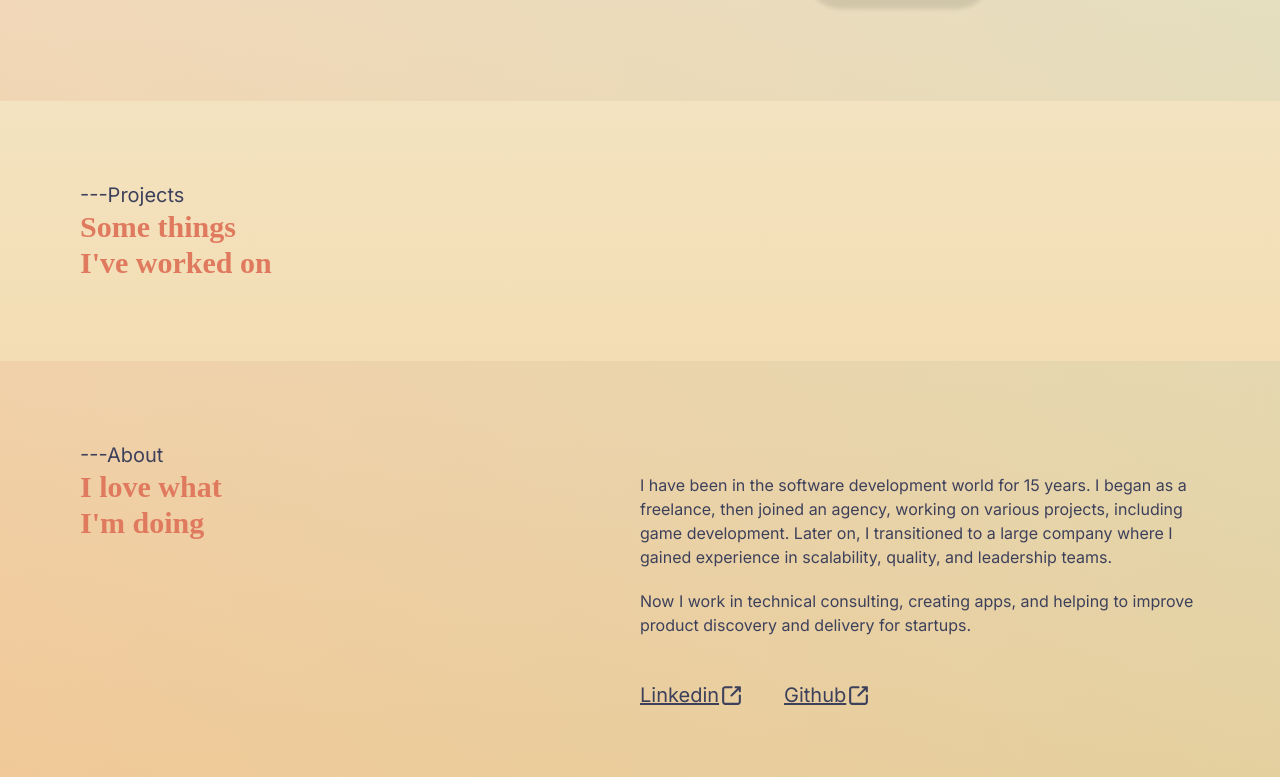
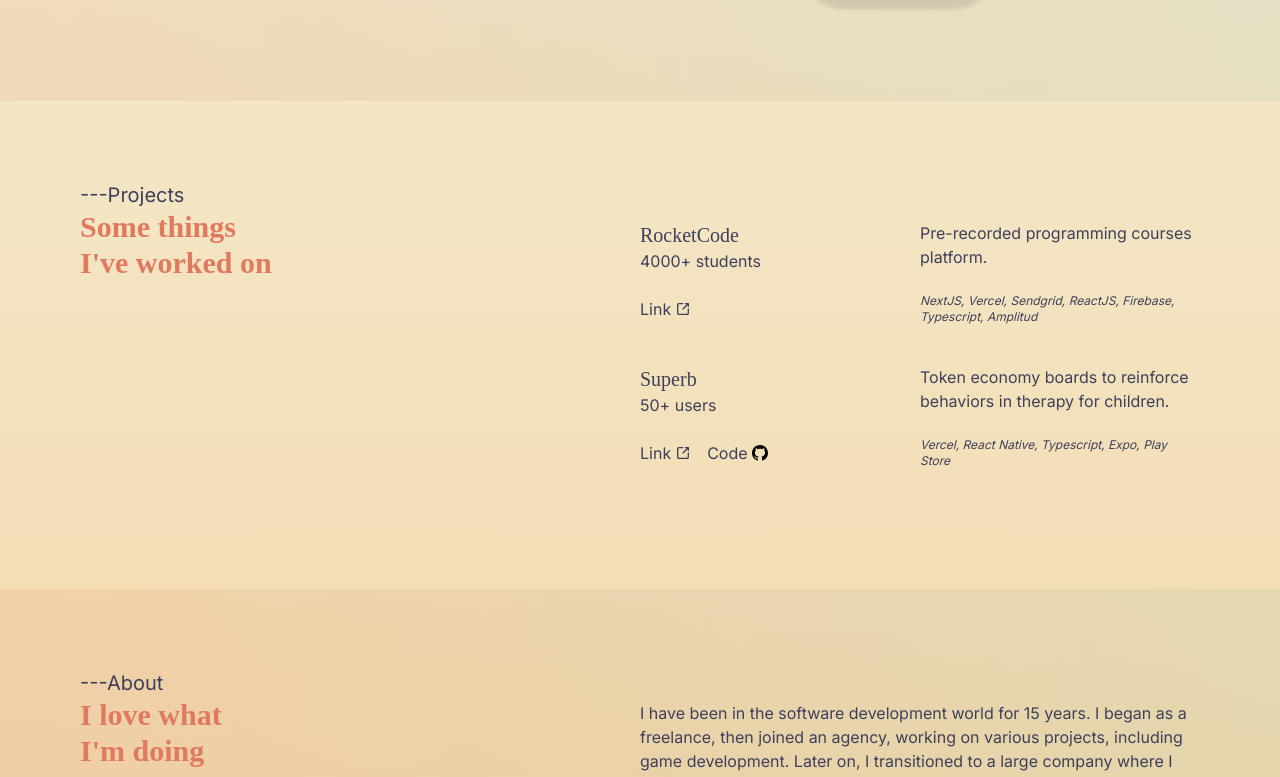
Before and after one commit to emanueltimlopez/emalopez.dev, a Next.js app: page / in a window 1280 px wide. Shown: the part 539-1316 px from the top of the page. Built offline with nearby package versions, Linux system fonts and the light colour scheme; a web font is replaced by a local one.

Commit message:
add projects

```diff
--- /dev/null
+++ b/app/footer/index.tsx
@@ -0,0 +1,8 @@
+export function Footer() {
+  return (
+    <footer className="flex flex-col text-center w-full pt-10 pb-44">
+      <p>Thank you for stopping by.</p>
+      <p>Made with ❤️ in Buenos Aires.</p>
+    </footer>
+  )
+}
--- /dev/null
+++ b/app/header/cta-header.tsx
@@ -0,0 +1,8 @@
+export function CTAHeader() {
+  return (
+    <div className="absolute hidden right-[10%] top-0 mt-6 bg-secondary-text rounded-[50px] w-[220px] h-[60px] md:flex items-center overflow-hidden">
+      <img className="rounded-[70px] rounded-tr-none h-full" src="/me-mobile.png" alt="picture of Ema"/>
+      <a className="font-serif text-lg text-white py-6 px-2" href="#contact">{"Let's"} Talk</a>
+    </div>
+  )
+}
--- a/app/header/menu.tsx
+++ b/app/header/menu.tsx
@@ -1,6 +1,8 @@
 'use client'
 
 import { PropsWithChildren, useEffect, useState } from "react"
+import { CTAMobile } from "../hero/cta-mobile"
+import { CTAHeader } from "./cta-header"
 
 export function Menu({ children }: PropsWithChildren) {
   const [moveHeader, setMoveHeader] = useState(false)
@@ -27,6 +29,7 @@
       <ul className={`flex text-lg gap-10 m-6 py-4 px-6 rounded-[70px] ${moveHeader && 'backdrop-blur-sm backdrop-brightness-110'}`}>
         { children }
       </ul>
+      {moveHeader && <CTAHeader/>}
     </div>
   )
 }
--- a/app/page.tsx
+++ b/app/page.tsx
@@ -3,7 +3,7 @@
 import { Menu } from "./header/menu";
 import { Hero } from "./hero";
 import { Title } from "./hero/title";
-import { Projects } from "./projects";
+import { projects } from "./projects-data";
 import { TitleSection } from "./title-section";
 import { About } from "./about";
 import { Contact } from "./contact";
@@ -17,6 +17,10 @@
 import { LinkExternal } from "./about/link-external";
 import { Email } from "./contact/email";
 import { CTAMobile } from "./hero/cta-mobile";
+import { List } from "./projects/list";
+import { Project } from "./projects/project";
+import { Projects } from "./projects";
+import { Footer } from "./footer";
 
 export default function Home() {
   return (
@@ -42,6 +46,9 @@
       <Limit>
         <Projects>
           <TitleSection section="Projects" text={<span>Some things<br/> {"I've"} worked on</span>}/>
+          <List>
+            { projects.map((p) => <Project key={p.title} {...p} />) }
+          </List>
         </Projects>
       </Limit>
 
@@ -73,6 +80,7 @@
         </Contact>
       </Limit>
 
+      <Footer />
     </main>
   );
 }
--- /dev/null
+++ b/app/projects-data.ts
@@ -0,0 +1,26 @@
+export interface IProject {
+  title: string;
+  link?: string;
+  code?: string;
+  description: string;
+  stack: string;
+  users?: string;
+}
+
+export const projects: IProject[] = [
+  {
+    title: 'RocketCode',
+    description: 'Pre-recorded programming courses platform.',
+    link: 'https://pasaporterocketcode.com/',
+    stack: 'NextJS, Vercel, Sendgrid, ReactJS, Firebase, Typescript, Amplitud',
+    users: '4000+ students'
+  },
+  {
+    title: 'Superb',
+    description: 'Token economy boards to reinforce behaviors in therapy for children.',
+    link: 'https://play.google.com/store/apps/details?id=com.wombat.superb&hl=es&gl=US',
+    stack: 'Vercel, React Native, Typescript, Expo, Play Store',
+    code: 'https://github.com/emanueltimlopez/superb',
+    users: '50+ users'
+  }
+]
--- a/app/projects/index.tsx
+++ b/app/projects/index.tsx
@@ -2,7 +2,7 @@
 
 export function Projects({ children }: PropsWithChildren) {
   return (
-    <section id="projects" className="p-6 md:p-20">
+    <section id="projects" className="p-6 md:p-20 md:grid md:grid-cols-2">
       { children }
     </section>
   )
--- /dev/null
+++ b/app/projects/list.tsx
@@ -0,0 +1,9 @@
+import { PropsWithChildren } from "react";
+
+export function List({ children }: PropsWithChildren) {
+  return (
+    <ul className="flex flex-col gap-10 my-10">
+      { children }
+    </ul>
+  )
+}
--- a/app/projects/project.tsx
+++ b/app/projects/project.tsx
@@ -0,0 +1,38 @@
+import { IProject } from "../projects-data"
+
+
+export function Project({ title, link, code, description, stack, users }: IProject) {
+  return (
+    <li className="grid grid-cols-2 border-xs">
+      <div className="flex flex-col gap-6">
+        <div className="flex flex-col">
+          <span className="font-serif text-xl">{ title }</span>
+          <span>{ users }</span>
+        </div>
+        <div className="flex gap-4">
+          {link && <a href={link} target="_blank" className="flex gap-1 items-center">Link <IconExternal/></a>}
+          {code && <a href={code} target="_blank" className="flex gap-1 items-center">Code <IconCode/></a>}
+        </div>
+      </div>
+      <div className="flex flex-col gap-6">
+        <p>{ description }</p>
+        <p className="text-xs italic">{ stack }</p>
+      </div>
+    </li>
+  )
+}
+
+function IconCode() {
+  return (
+    <svg width="16" height="16" viewBox="0 0 24 24"><path d="M12 0c-6.626 0-12 5.373-12 12 0 5.302 3.438 9.8 8.207 11.387.599.111.793-.261.793-.577v-2.234c-3.338.726-4.033-1.416-4.033-1.416-.546-1.387-1.333-1.756-1.333-1.756-1.089-.745.083-.729.083-.729 1.205.084 1.839 1.237 1.839 1.237 1.07 1.834 2.807 1.304 3.492.997.107-.775.418-1.305.762-1.604-2.665-.305-5.467-1.334-5.467-5.931 0-1.311.469-2.381 1.236-3.221-.124-.303-.535-1.524.117-3.176 0 0 1.008-.322 3.301 1.23.957-.266 1.983-.399 3.003-.404 1.02.005 2.047.138 3.006.404 2.291-1.552 3.297-1.23 3.297-1.23.653 1.653.242 2.874.118 3.176.77.84 1.235 1.911 1.235 3.221 0 4.609-2.807 5.624-5.479 5.921.43.372.823 1.102.823 2.222v3.293c0 .319.192.694.801.576 4.765-1.589 8.199-6.086 8.199-11.386 0-6.627-5.373-12-12-12z"/></svg>
+  )
+}
+
+function IconExternal() {
+  return (
+    <svg width="16" height="16" viewBox="0 0 41 41" fill="none">
+      <path d="M34.1667 18.7917C33.7136 18.7917 33.2791 18.9717 32.9587 19.292C32.6383 19.6124 32.4583 20.0469 32.4583 20.5V30.75C32.4583 31.2031 32.2784 31.6376 31.958 31.958C31.6376 32.2784 31.2031 32.4583 30.75 32.4583H10.25C9.79692 32.4583 9.3624 32.2784 9.04203 31.958C8.72165 31.6376 8.54167 31.2031 8.54167 30.75V10.25C8.54167 9.79692 8.72165 9.3624 9.04203 9.04203C9.3624 8.72165 9.79692 8.54167 10.25 8.54167H20.5C20.9531 8.54167 21.3876 8.36168 21.708 8.04131C22.0283 7.72093 22.2083 7.28641 22.2083 6.83333C22.2083 6.38026 22.0283 5.94573 21.708 5.62536C21.3876 5.30498 20.9531 5.125 20.5 5.125H10.25C8.89077 5.125 7.5872 5.66495 6.62608 6.62608C5.66495 7.5872 5.125 8.89077 5.125 10.25V30.75C5.125 32.1092 5.66495 33.4128 6.62608 34.3739C7.5872 35.335 8.89077 35.875 10.25 35.875H30.75C32.1092 35.875 33.4128 35.335 34.3739 34.3739C35.335 33.4128 35.875 32.1092 35.875 30.75V20.5C35.875 20.0469 35.695 19.6124 35.3746 19.292C35.0543 18.9717 34.6197 18.7917 34.1667 18.7917Z" fill="#3D405B"/>
+      <path d="M27.3333 8.54167H30.0325L19.2871 19.27C19.1269 19.4288 18.9999 19.6178 18.9131 19.8259C18.8264 20.0341 18.7817 20.2574 18.7817 20.4829C18.7817 20.7084 18.8264 20.9317 18.9131 21.1399C18.9999 21.3481 19.1269 21.537 19.2871 21.6958C19.4459 21.856 19.6348 21.983 19.843 22.0698C20.0512 22.1565 20.2745 22.2012 20.5 22.2012C20.7255 22.2012 20.9488 22.1565 21.157 22.0698C21.3651 21.983 21.5541 21.856 21.7129 21.6958L32.4583 10.9675V13.6667C32.4583 14.1197 32.6383 14.5543 32.9587 14.8746C33.279 15.195 33.7136 15.375 34.1666 15.375C34.6197 15.375 35.0542 15.195 35.3746 14.8746C35.695 14.5543 35.875 14.1197 35.875 13.6667V6.83333C35.875 6.38026 35.695 5.94573 35.3746 5.62536C35.0542 5.30498 34.6197 5.125 34.1666 5.125H27.3333C26.8802 5.125 26.4457 5.30498 26.1253 5.62536C25.805 5.94573 25.625 6.38026 25.625 6.83333C25.625 7.28641 25.805 7.72093 26.1253 8.04131C26.4457 8.36168 26.8802 8.54167 27.3333 8.54167Z" fill="#3D405B"/>
+    </svg>
+  )
+}
```
